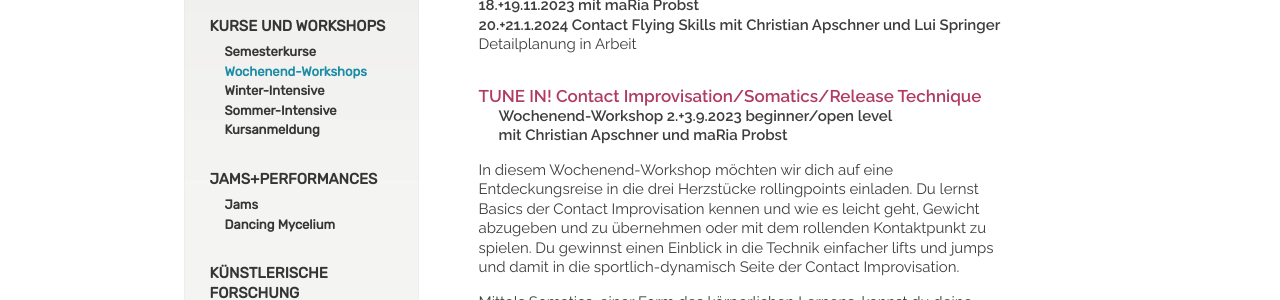
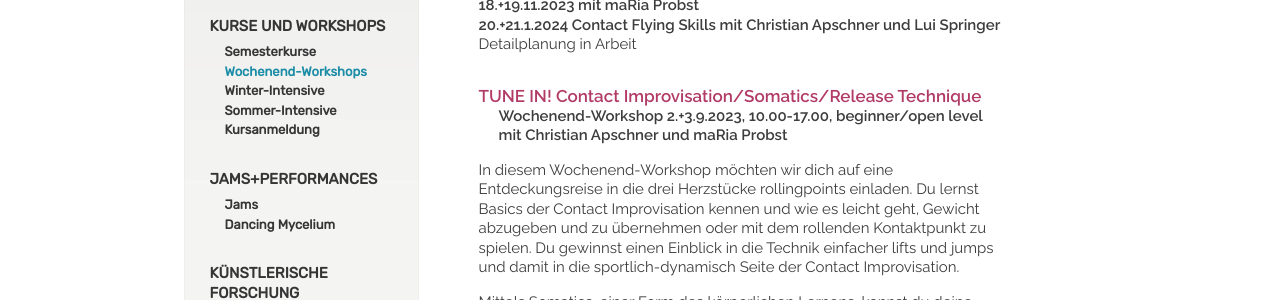
Before and after one commit to manulari/rollingpointat, a Jekyll site: the page built from _pages_de/workshops.md, in a window 1280 px wide and 900 px high. Shown: the part 282-582 px from the top of the window. Built offline with Jekyll 4.4.1, drawn with Linux system fonts in a browser that asks for light colours; comment, search, counter and statistics services are not loaded.

Commit message:
Update page (de) “workshops”

```diff
--- a/_pages_de/workshops.md
+++ b/_pages_de/workshops.md
@@ -17,7 +17,7 @@ Detailplanung in Arbeit
 
 #### **TUNE IN! Contact Improvisation/Somatics/Release Technique**
 
-**Wochenend-Workshop  2.+3.9.2023 beginner/open level**\
+**Wochenend-Workshop  2.+3.9.2023, 10.00-17.00, beginner/open level**\
 **mit Christian Apschner und maRia Probst**
 
 In diesem Wochenend-Workshop möchten wir dich auf eine Entdeckungsreise in die drei Herzstücke rollingpoints einladen. Du lernst Basics der Contact Improvisation kennen und wie es leicht geht, Gewicht abzugeben und zu übernehmen oder mit dem rollenden Kontaktpunkt zu spielen. Du gewinnst einen Einblick in die Technik einfacher lifts und jumps und damit in die sportlich-dynamisch Seite der Contact Improvisation.
```
